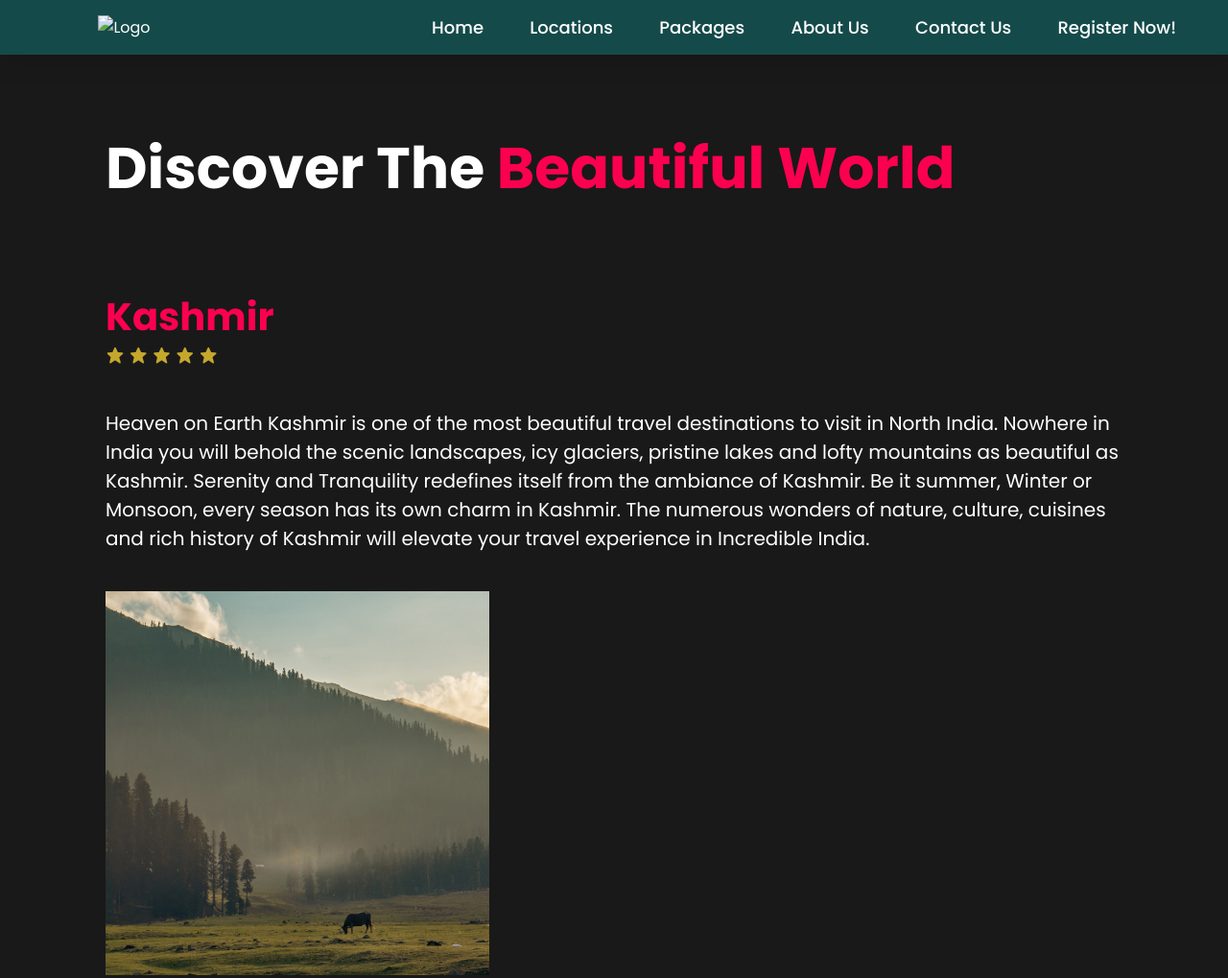
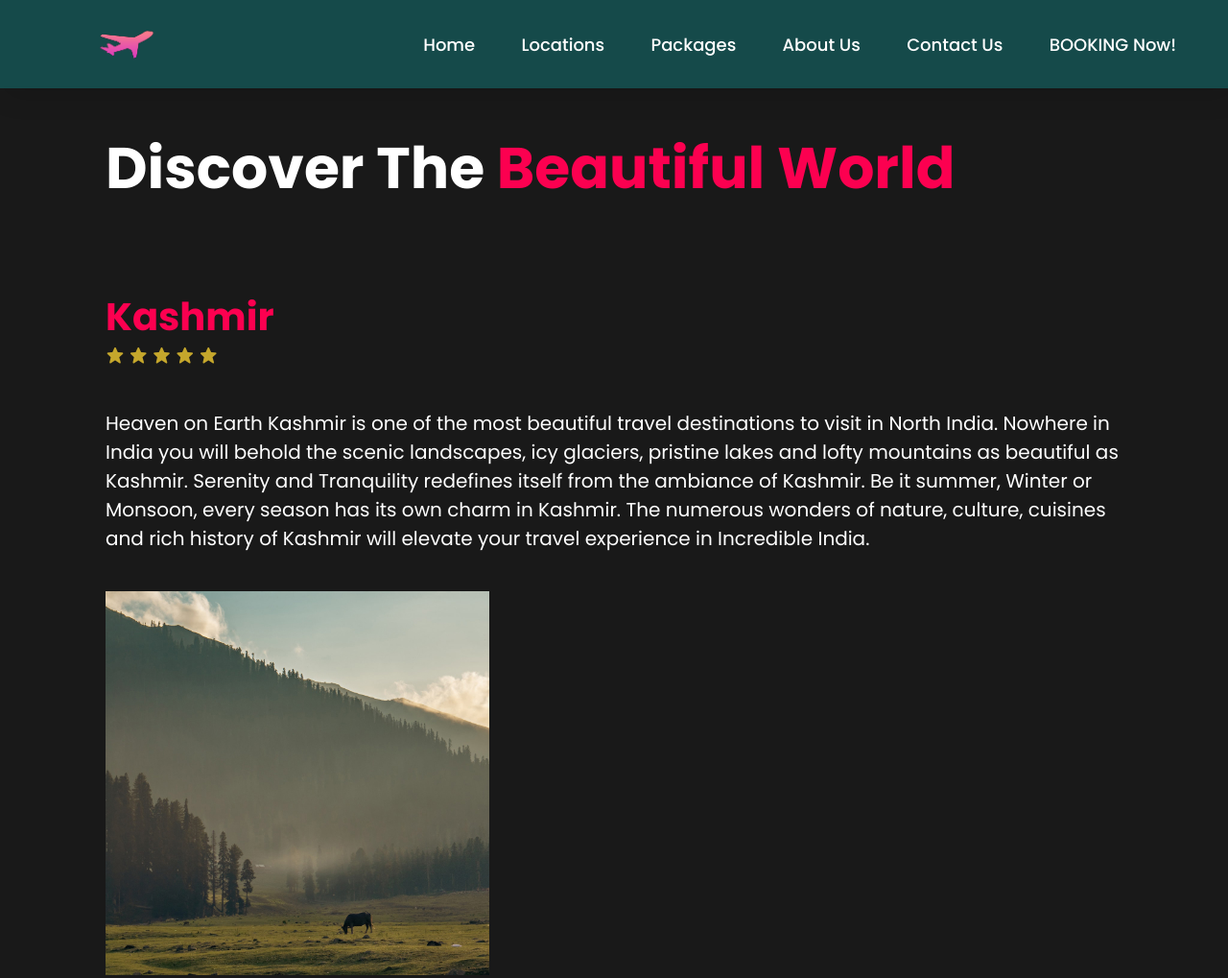
Before and after one commit to Sry-2805/project-5, a plain HTML site: page locations.html in a window 1280 px wide. Shown: the top 1019 px of the page at 96% size. Drawn offline with nearby package versions, Linux system fonts and the light colour scheme; files that its build step writes are made by us from their sources; files whose address does not match are found by name.

Commit message:
Update locations.html

```diff
--- a/locations.html
+++ b/locations.html
@@ -6,7 +6,7 @@
     <meta name="viewport" content="width=device-width, initial-scale=1.0">
     <title>Travel Destinations</title>
     <link rel="icon" href="./files/logo.png">
-    <link rel="stylesheet" type="text/css" href="css/style.css">
+    <link rel="stylesheet" type="text/css" href="style.css">
     <link rel="preconnect" href="https://fonts.googleapis.com">
     <link rel="preconnect" href="https://fonts.gstatic.com" crossorigin>
     <link href="https://fonts.googleapis.com/css2?family=Paytone+One&family=Poppins:wght@100;200;300;400;500;600;700;800;900&display=swap" rel="stylesheet">
@@ -15,7 +15,7 @@
 </head>
 <body class="location-body">
     <nav>
-        <img src="./files/logo.png" class="logo" alt="Logo" title="FirstFlight Travels">
+        <img src="logo.png" class="logo" alt="Logo" title="FirstFlight Travels">
 
         <ul class="navbar">
             <li>
@@ -24,7 +24,7 @@
                 <a href="./index.html#package">Packages</a>
                 <a href="./about.html">About Us</a>
                 <a href="./contact.html">Contact Us</a>
-                <a href="sign up page.html">Register Now!</a>
+                <a href="./register.html">BOOKING Now!</a>
             </li>
         </ul>
     </nav>
```
